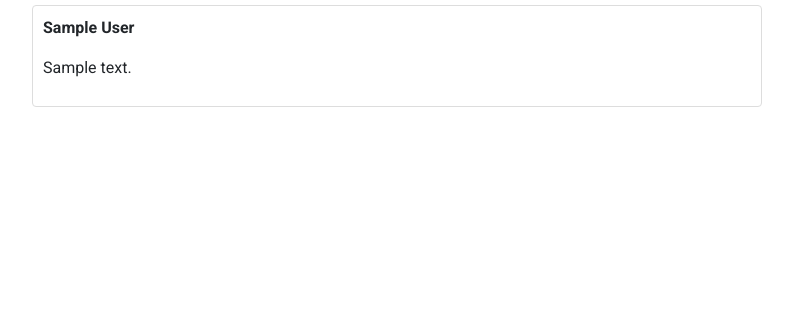
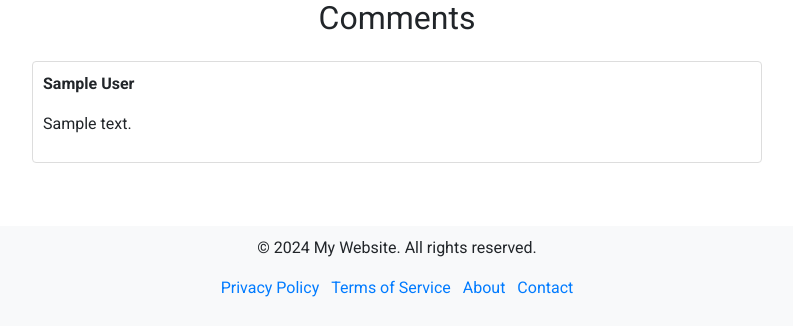
Before and after one commit to meganlabs/Youtube-Auto-Embed-Web-App, a Flask app: template templates/video.html in a window 1280 px wide. Shown: the part 683-1009 px from the top of the page, without its empty margins (243-1036 px from the left). Before the commit the page ends 790 px from the top, so only its background shows below. Run offline with Flask 3, Linux system fonts and the light colour scheme; the template is opened without the code that fills it: most values are stand-ins (such as "Sample title", 1, 10 or a date in 2020); some libraries are stand-ins or nearby versions.

Commit message:
header and footer
added header and footer. working fine

```diff
--- a/templates/video.html
+++ b/templates/video.html
@@ -43,10 +43,41 @@
       .social-twitter { background: #1DA1F2; }
       .social-reddit { background: #FF4500; }
       .social-telegram { background: #0088cc; }
+      footer {
+        background: #f8f9fa;
+        padding: 10px 0;
+      }
+      footer a {
+        color: #007bff;
+      }
     </style>
     <title>YouTube Video Embed</title>
   </head>
   <body>
+    <!-- Navigation Bar -->
+    <nav class="navbar navbar-expand-lg navbar-light bg-light">
+      <a class="navbar-brand" href="#">My Website</a>
+      <button class="navbar-toggler" type="button" data-toggle="collapse" data-target="#navbarNav" aria-controls="navbarNav" aria-expanded="false" aria-label="Toggle navigation">
+        <span class="navbar-toggler-icon"></span>
+      </button>
+      <div class="collapse navbar-collapse" id="navbarNav">
+        <ul class="navbar-nav ml-auto">
+          <li class="nav-item">
+            <a class="nav-link" href="#">Privacy Policy</a>
+          </li>
+          <li class="nav-item">
+            <a class="nav-link" href="#">Terms of Service</a>
+          </li>
+          <li class="nav-item">
+            <a class="nav-link" href="#">About</a>
+          </li>
+          <li class="nav-item">
+            <a class="nav-link" href="#">Contact</a>
+          </li>
+        </ul>
+      </div>
+    </nav>
+
     <div class="container mt-5">
       <h1 class="text-center mb-4">YouTube Video Embed</h1>
       <div class="row justify-content-center mb-4">
@@ -80,6 +111,20 @@
         </div>
       </div>
     </div>
+
+    <!-- Footer -->
+    <footer class="text-center mt-5">
+      <div class="container">
+        <p>&copy; 2024 My Website. All rights reserved.</p>
+        <ul class="list-inline">
+          <li class="list-inline-item"><a href="#">Privacy Policy</a></li>
+          <li class="list-inline-item"><a href="#">Terms of Service</a></li>
+          <li class="list-inline-item"><a href="#">About</a></li>
+          <li class="list-inline-item"><a href="#">Contact</a></li>
+        </ul>
+      </div>
+    </footer>
+
     <script src="https://code.jquery.com/jquery-3.5.1.slim.min.js"></script>
     <script src="https://cdn.jsdelivr.net/npm/@popperjs/core@2.9.2/dist/umd/popper.min.js"></script>
     <script src="https://maxcdn.bootstrapcdn.com/bootstrap/4.5.2/js/bootstrap.min.js"></script>
```
